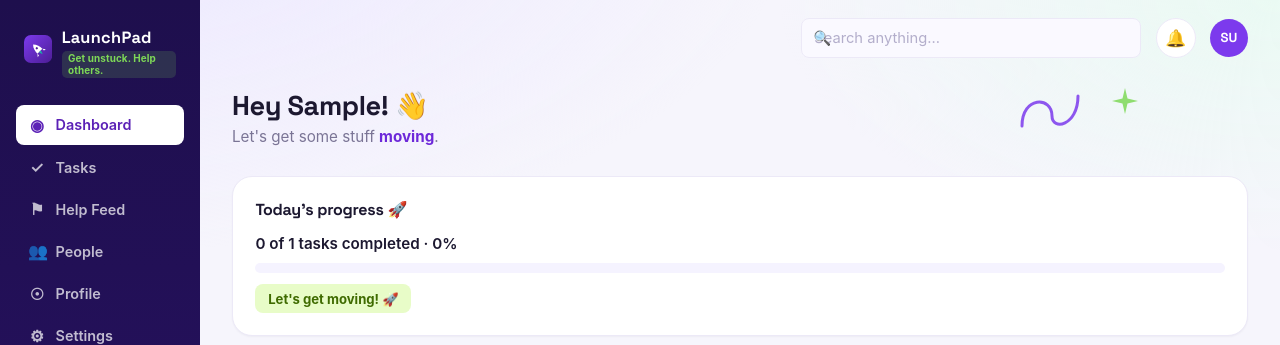
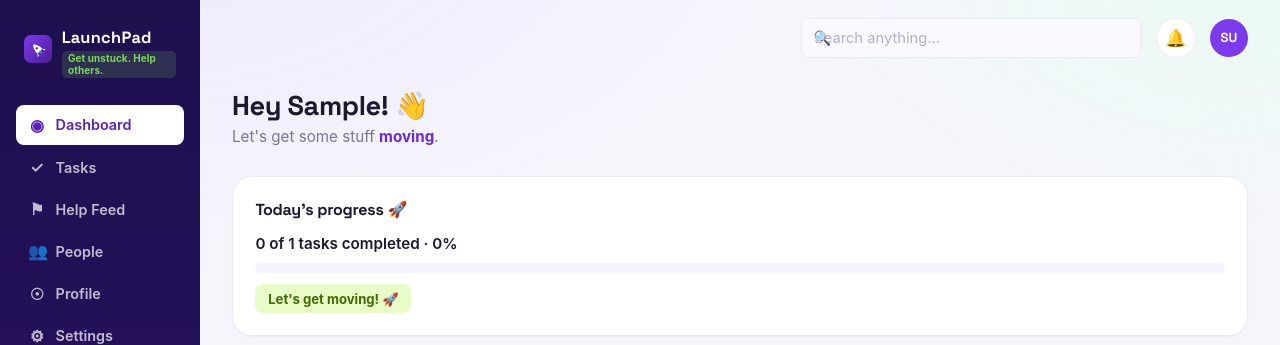
Before and after one commit to Vibha-13/Launchpad, a Flask app: page /dashboard in a window 1280 px wide. Shown: the top 345 px of the page. Run offline with Flask 3, Linux system fonts and the light colour scheme; the visitor is signed in with stand-in values (Sample User, id 1); tables that the repository leaves empty hold one stand-in row (values such as "Sample post"); data that the repository does not hold is empty.

Commit message:
Remove decorative doodles from dashboard header
Drop the two floating SVG doodles (squiggle + sparkle) near the greeting
and their now-unused .doodle CSS rule. Cleaner, more intentional header.

```diff
--- a/static/css/style.css
+++ b/static/css/style.css
@@ -294,7 +294,6 @@ a:hover { text-decoration: underline; }
 .dash-greeting { font-size: 1.7rem; font-weight: 800; margin-bottom: 0.15rem; }
 .dash-sub { color: var(--ink-500); font-size: 0.95rem; }
 .dash-sub .accent-word { color: var(--brand-600); font-weight: 700; }
-.doodle { position: absolute; opacity: 0.85; pointer-events: none; }
 
 /* ---------- Cards ---------- */
 .card {
--- a/templates/dashboard.html
+++ b/templates/dashboard.html
@@ -2,12 +2,6 @@
 {% block title %}Dashboard — LaunchPad{% endblock %}
 {% block content %}
 <div class="dash-header">
-  <svg class="doodle" style="top:-6px; right:160px;" width="70" height="60" viewBox="0 0 70 60" fill="none">
-    <path d="M4 50 C4 20, 34 20, 34 40 C34 55, 60 50, 60 20" stroke="#7C3AED" stroke-width="3" stroke-linecap="round"/>
-  </svg>
-  <svg class="doodle" style="top:6px; right:110px;" width="26" height="26" viewBox="0 0 26 26" fill="none">
-    <path d="M13 0 L15.5 10.5 L26 13 L15.5 15.5 L13 26 L10.5 15.5 L0 13 L10.5 10.5 Z" fill="#7ED957"/>
-  </svg>
   <h1 class="dash-greeting" id="greeting">Hey there! &#128075;</h1>
   <p class="dash-sub">Let's get some stuff <span class="accent-word">moving</span>.</p>
 </div>
```
